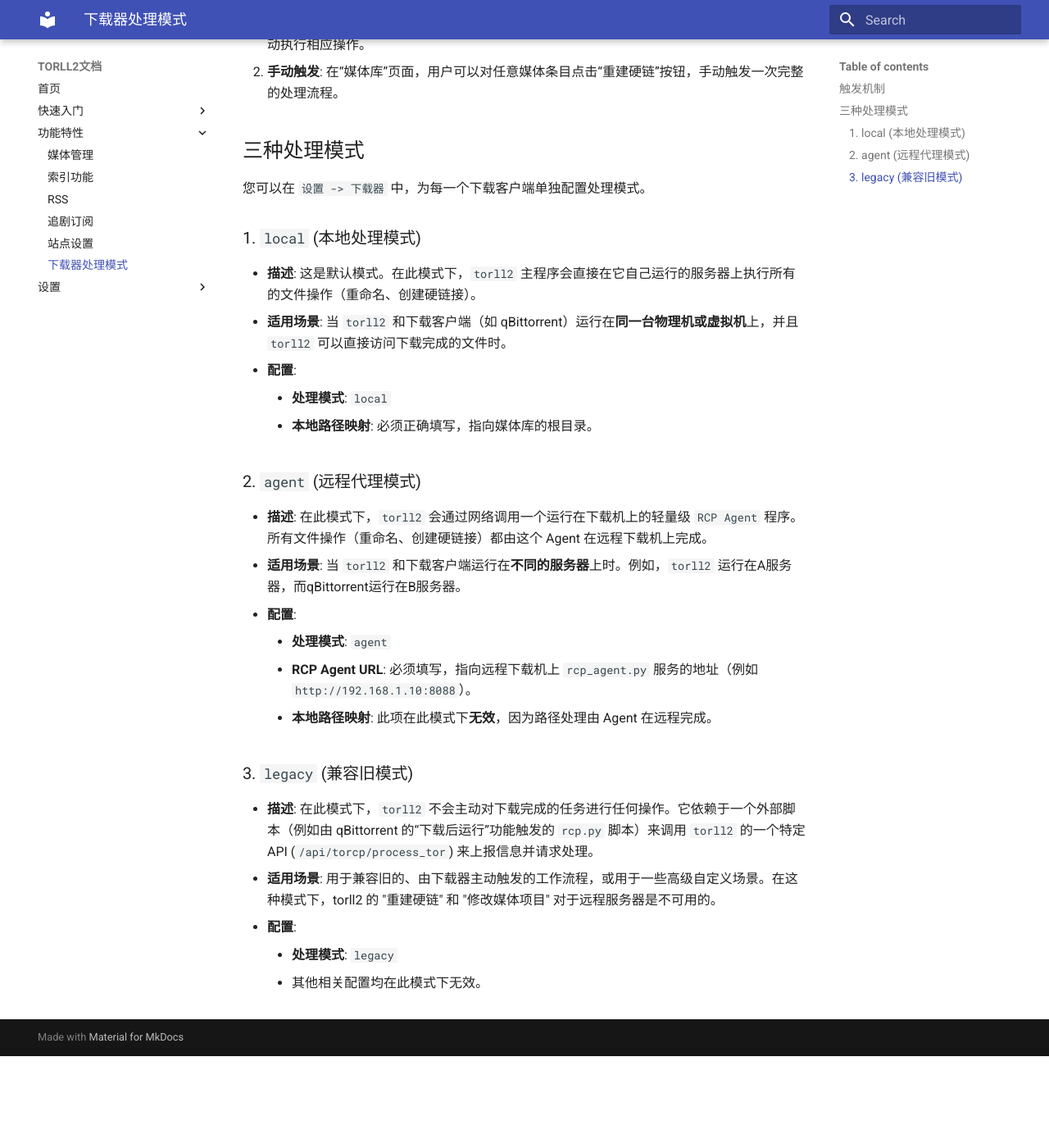
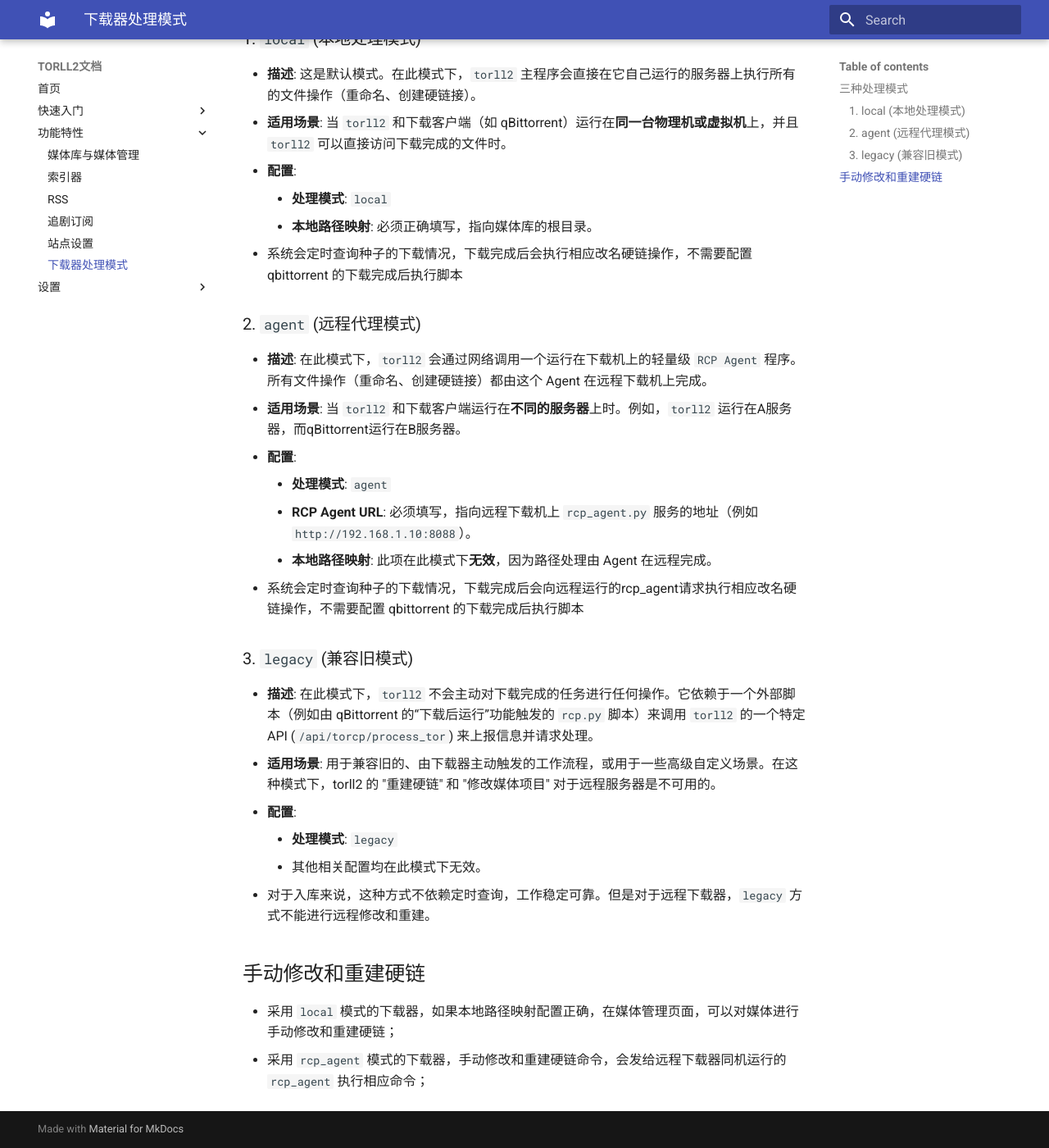
Before and after one commit to ccf-2012/torll2-doc, an MkDocs documentation site: the page built from docs/features/downloader-modes.md, in a window 1280 px wide and 1400 px high, scrolled down 794 px. Shown: the whole window at 82% size. Built offline with MkDocs 1.6.1 and Material for MkDocs 9.7.7, drawn with Linux system fonts in a browser that asks for light colours; before the commit the page ends 2082 px from its top, so only the background shows below that; some of the changed text lies outside the part shown.

Commit message:
fix some mistables

```diff
--- a/docs/features/downloader-modes.md
+++ b/docs/features/downloader-modes.md
@@ -8,12 +8,6 @@
 === "下载任务"
     ![下载任务](../torll2_screenshots/downloadtasks.png)
 
-## 触发机制
-
-无论选择哪种模式，触发操作的方式都有两种：
-
-1.  **自动触发**: 系统后台服务会定期检查下载器。当发现已完成的任务时，会根据其配置的模式自动执行相应操作。
-2.  **手动触发**: 在“媒体库”页面，用户可以对任意媒体条目点击“重建硬链”按钮，手动触发一次完整的处理流程。
 
 ## 三种处理模式
 
@@ -26,6 +20,7 @@
 *   **配置**:
     *   **处理模式**: `local`
     *   **本地路径映射**: 必须正确填写，指向媒体库的根目录。
+* 系统会定时查询种子的下载情况，下载完成后会执行相应改名硬链操作，不需要配置 qbittorrent 的下载完成后执行脚本
 
 ### 2. `agent` (远程代理模式)
 
@@ -35,6 +30,8 @@
     *   **处理模式**: `agent`
     *   **RCP Agent URL**: 必须填写，指向远程下载机上 `rcp_agent.py` 服务的地址（例如 `http://192.168.1.10:8088`）。
     *   **本地路径映射**: 此项在此模式下**无效**，因为路径处理由 Agent 在远程完成。
+* 系统会定时查询种子的下载情况，下载完成后会向远程运行的rcp_agent请求执行相应改名硬链操作，不需要配置 qbittorrent 的下载完成后执行脚本
+
 
 ### 3. `legacy` (兼容旧模式)
 
@@ -43,3 +40,9 @@
 *   **配置**:
     *   **处理模式**: `legacy`
     *   其他相关配置均在此模式下无效。
+* 对于入库来说，这种方式不依赖定时查询，工作稳定可靠。但是对于远程下载器，`legacy` 方式不能进行远程修改和重建。
+
+## 手动修改和重建硬链
+
+* 采用 `local` 模式的下载器，如果本地路径映射配置正确，在媒体管理页面，可以对媒体进行手动修改和重建硬链；
+* 采用 `rcp_agent` 模式的下载器，手动修改和重建硬链命令，会发给远程下载器同机运行的 `rcp_agent` 执行相应命令；
--- a/mkdocs.yml
+++ b/mkdocs.yml
@@ -8,8 +8,8 @@
     - '基本配置': 'getting-started/configuration.md'
     - '如何更新': 'getting-started/updating.md'
   - '功能特性':
-    - '媒体管理': 'features/mediamanagement.md'
-    - '索引功能': 'features/indexer.md'
+    - '媒体库与媒体管理': 'features/mediamanagement.md'
+    - '索引器': 'features/indexer.md'
     - 'RSS': 'features/rss.md'
     - '追剧订阅': 'features/subscriptions.md'
     - '站点设置': 'features/sites.md'
```
Also changed, not shown: docs/features/indexer.md (+2 -2 lines), docs/features/mediamanagement.md (+5 -3 lines), docs/features/rss.md (+1 -0 lines), docs/features/sites.md (+1 -7 lines).
